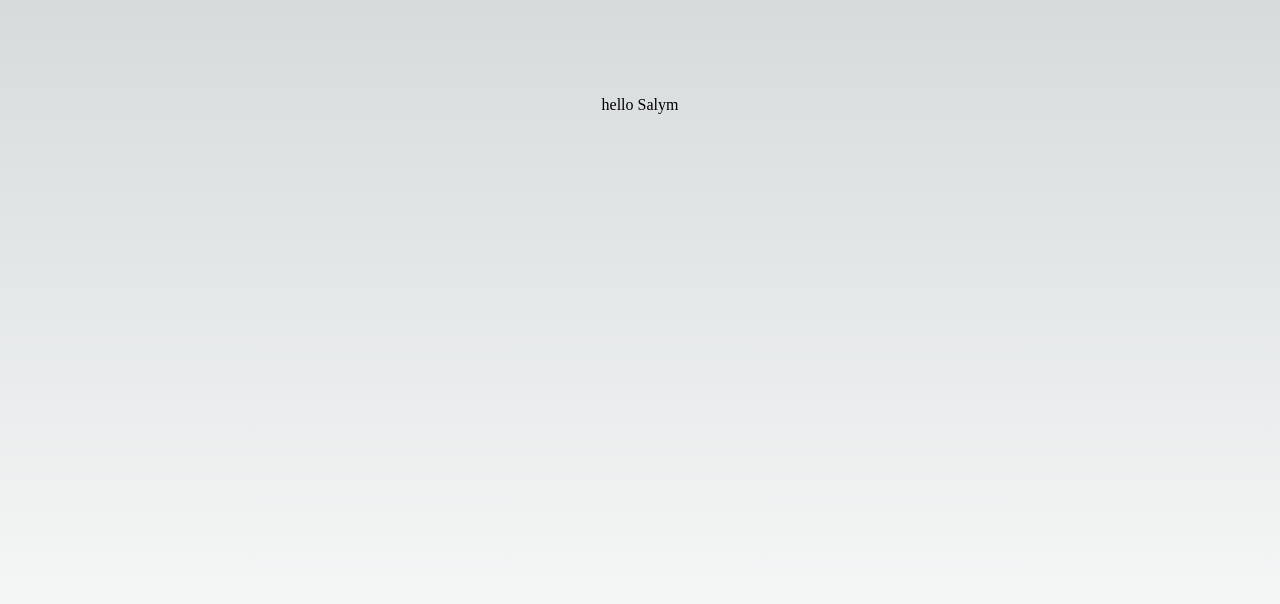
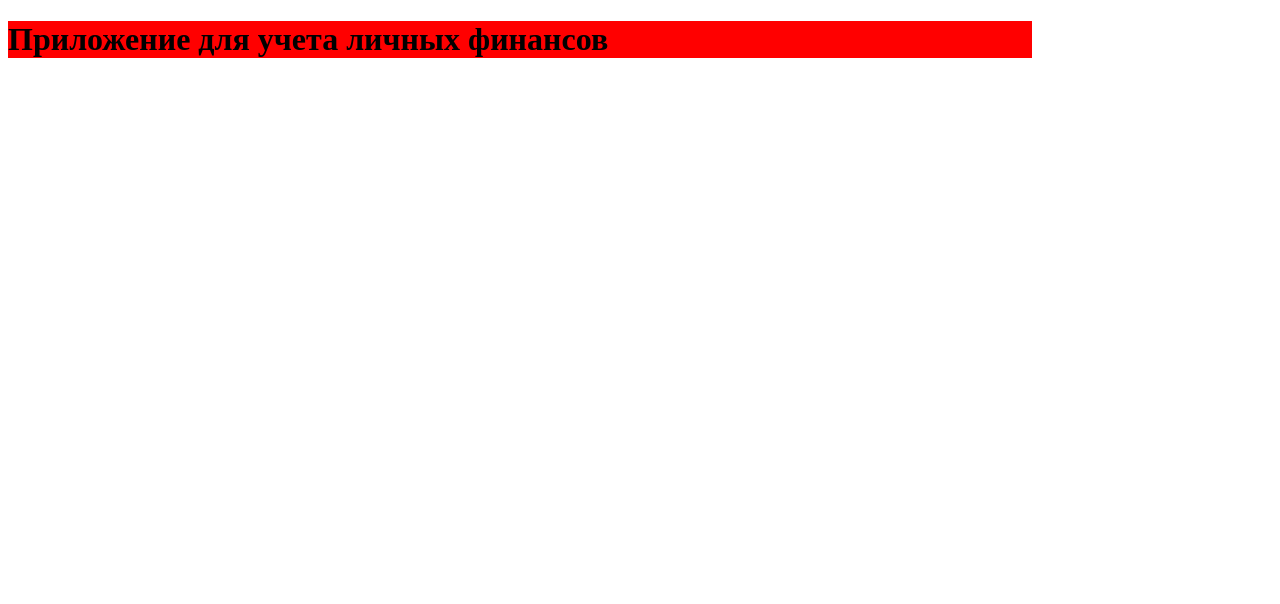
Before and after one commit to segizdev/salym, a Next.js app: page / in a window 1280 px wide. Shown: the top 604 px of the page. Built offline with nearby package versions, Linux system fonts and the light colour scheme.

Commit message:
Reorganize code to render layout

```diff
--- a/src/app/page.module.css
+++ /dev/null
@@ -1,8 +0,0 @@
-.main {
-  display: flex;
-  flex-direction: column;
-  justify-content: space-between;
-  align-items: center;
-  padding: 6rem;
-  min-height: 100vh;
-}
--- a/src/app/page.tsx
+++ /dev/null
@@ -1,5 +0,0 @@
-import styles from "./page.module.css";
-
-export default function Home() {
-  return <main className={styles.main}>hello Salym</main>;
-}
--- /dev/null
+++ b/src/components/landing.tsx
@@ -0,0 +1,9 @@
+export const Landing = () => {
+  return (
+    <div>
+      <div>
+        <h1>Приложение для учета личных финансов</h1>
+      </div>
+    </div>
+  );
+};
--- /dev/null
+++ b/src/components/mainLayout/index.module.css
@@ -0,0 +1,5 @@
+.main {
+  max-width: 1024px;
+  background-color: red;
+  width: 100%;
+}
--- /dev/null
+++ b/src/components/mainLayout/index.tsx
@@ -0,0 +1,11 @@
+import { ReactElement } from "react";
+
+import styles from "./index.module.css";
+
+type Props = {
+  children: ReactElement;
+};
+
+export const MainLayout = ({ children }: Props) => {
+  return <div className={styles.main}>{children}</div>;
+};
--- /dev/null
+++ b/src/pages/_app.tsx
@@ -0,0 +1,17 @@
+import type { ReactElement, ReactNode } from "react";
+import type { NextPage } from "next";
+import type { AppProps } from "next/app";
+
+export type NextPageWithLayout<P = {}, IP = P> = NextPage<P, IP> & {
+  getLayout?: (page: ReactElement) => ReactNode;
+};
+
+type AppPropsWithLayout = AppProps & {
+  Component: NextPageWithLayout;
+};
+
+export default function MyApp({ Component, pageProps }: AppPropsWithLayout) {
+  const getLayout = Component.getLayout ?? ((page) => page);
+
+  return getLayout(<Component {...pageProps} />);
+}
--- /dev/null
+++ b/src/pages/index.tsx
@@ -0,0 +1,11 @@
+import { Landing } from "@/components/landing";
+import { MainLayout } from "@/components/mainLayout";
+import { ReactElement } from "react";
+
+export default function Home() {
+  return <Landing />;
+}
+
+Home.getLayout = (page: ReactElement) => {
+  return <MainLayout>{page}</MainLayout>;
+};
```
Also changed, not shown: src/api/hello/route.ts (renamed from src/app/api/hello/route.ts).
